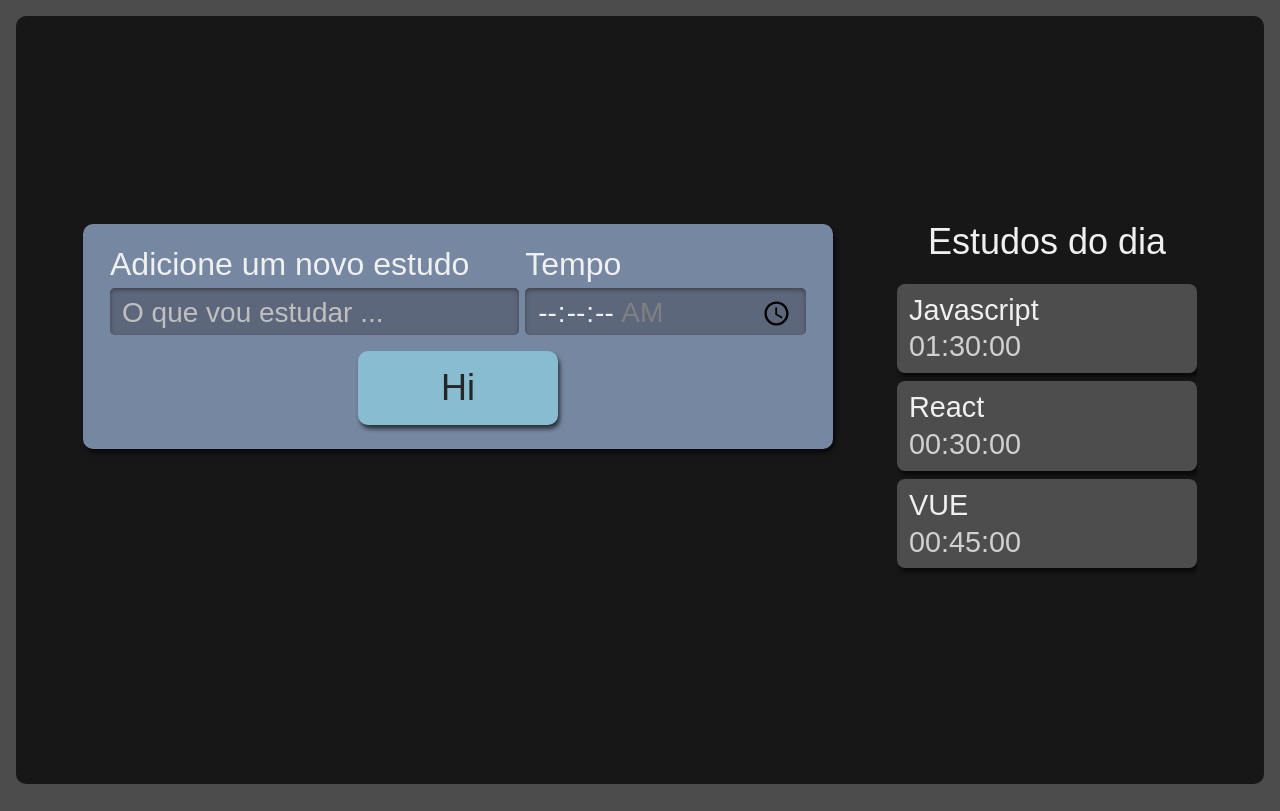
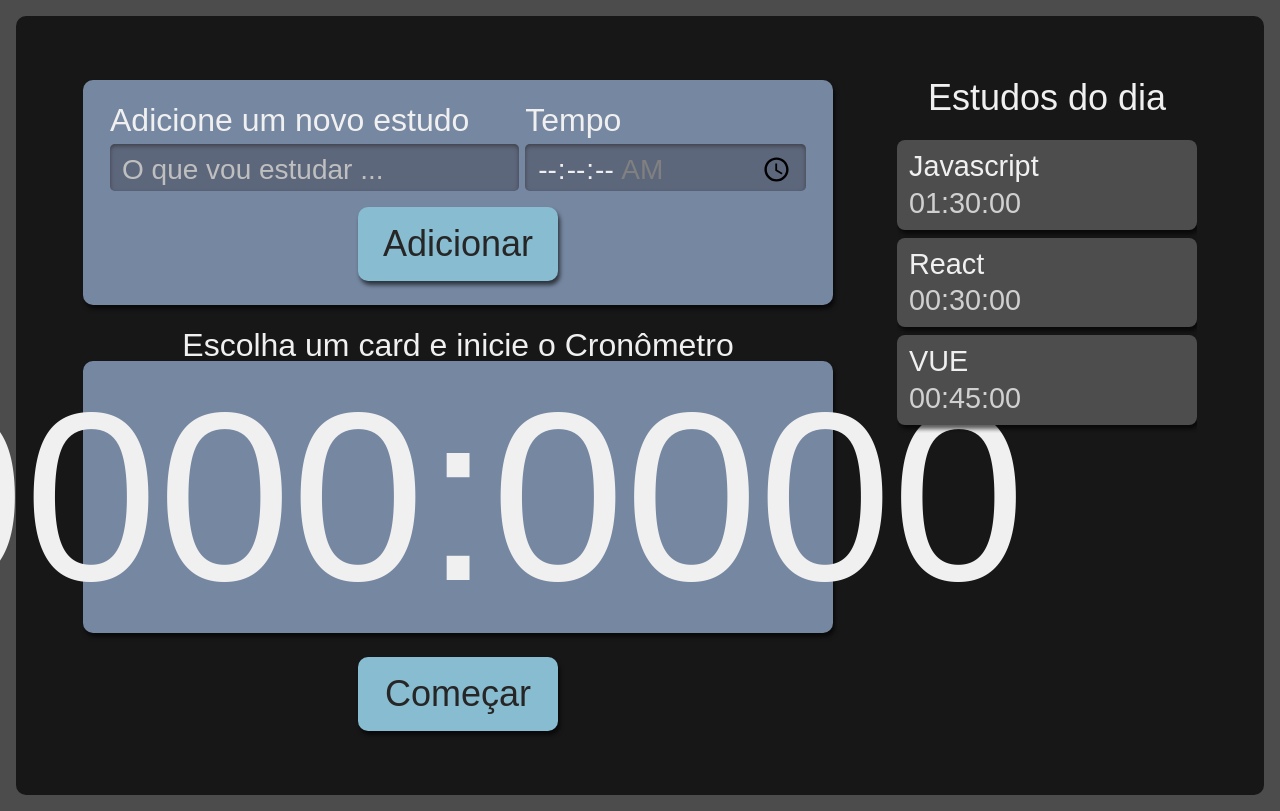
Before and after one commit to MoreiraRamires/rafa-studies, a React (Create React App) app: page / in a window 1280 px wide. Built offline with nearby package versions, Linux system fonts and the light colour scheme.

Commit message:
cronometro e relogio

```diff
--- /dev/null
+++ b/src/components/Cronometro/Cronometro.module.scss
@@ -0,0 +1,59 @@
+.cronometro {
+  display: flex;
+  flex-direction: column;
+  align-items: center;
+  grid-area: cronometro;
+
+  .relogioWrapper {
+    align-items: center;
+    background-color: #7687A1;
+    border-radius: 10px;
+    box-shadow: 2px 4px 4px #0000009F;
+    box-sizing: border-box;
+    display: flex;
+    font-size: 5rem;
+    justify-content: center;
+    margin-bottom: 24px;
+    padding: 16px 12px;
+    width: 100%;
+  }
+
+  .titulo {
+    font-size: 2rem;
+  }
+
+  button {
+    background-color: #88bcd1;
+    border-radius: 10px;
+    box-shadow: 2px 4px 4px #0000009F;
+    color: #272626;
+    cursor: pointer;
+    font-size: 1.25rem;
+    padding: 16px;
+    width: 150px;
+
+    &:active {
+      background-color: #7CA6B7;
+      box-shadow: 2px 2px 4px #0000009F inset;
+      cursor: auto;
+    }
+  }
+
+  @media screen and (min-width:1280px) {
+
+    .relogioWrapper{
+      font-size: 15rem;
+    }
+
+    p {
+      font-size: 2rem;
+    }
+
+    button {
+      grid-column-start: span 2;
+      justify-self: center;
+      width: 200px;
+      font-size: 2.25rem;
+    }
+  }
+}
--- /dev/null
+++ b/src/components/Cronometro/Relogio/Relogio.module.scss
@@ -0,0 +1,22 @@
+.relogioNumero {
+  background-color: #5D677C;
+  box-shadow: 2px 2px 4px #2B2B2B inset;
+  height: 3.6rem;
+  width: 3rem;
+  padding: 8px 4px;
+  border-radius: 10px;
+
+  @media screen and (min-width:1280px) {
+    height: 10.8rem;
+    width: 9rem;
+  }
+}
+
+.relogioDivisao {
+  height: 4.2rem;
+
+  @media screen and (min-width:1280px) {
+    height: 12.6rem;
+  }
+}
+Footer
--- /dev/null
+++ b/src/components/Cronometro/Relogio/index.tsx
@@ -0,0 +1,13 @@
+import style from "./Relogio.module.scss"
+
+export default function Relogio (){
+  return(
+    <>
+      <span>00</span>
+      <span>00</span>
+      <span>:</span>
+      <span>00</span>
+      <span>00</span>
+    </>
+  )
+}
--- /dev/null
+++ b/src/components/Cronometro/index.tsx
@@ -0,0 +1,14 @@
+import Botao from "../Botao"
+import style from "./Cronometro.module.scss"
+import  Relogio from "./Relogio"
+
+export default function Cronometro (){
+  return(
+    <div className={style.cronometro}>
+      <p className={style.titulo}>Escolha um card e inicie o Cronômetro</p>
+      <div className={style.relogioWrapper}>
+        <Relogio/>
+      </div>
+      <Botao>Começar</Botao>
+    </div>  )
+}
--- a/src/components/Formulario/index.tsx
+++ b/src/components/Formulario/index.tsx
@@ -15,7 +15,7 @@
             <input type="time" step="1" name="tempo" id="tempo" min="00:00:00" max="01:30:00" />
           </div>
             <Botao>
-            Hi
+            Adicionar
             </Botao>
       </form>
     )
--- /dev/null
+++ b/src/components/Lista/Item/index.tsx
@@ -0,0 +1,12 @@
+import style from '../Lista.module.scss'
+
+
+export default function ItemLista({tarefa,tempo}: {tarefa:string , tempo:string}){
+  return(
+
+    <li className={style.item} >
+      <h3>{tarefa}</h3>
+      <span>{tempo}</span>
+    </li>
+  )
+}
--- a/src/components/Lista/index.tsx
+++ b/src/components/Lista/index.tsx
@@ -1,6 +1,6 @@
 import React from "react";
 import style from './Lista.module.scss'
-import tarefas from './'
+import ItemLista from "./Item";
 
 function Lista(){
   const tarefas = [
@@ -22,11 +22,8 @@
     <aside className={style.listaTarefas}>
       <h2>Estudos do dia</h2>
       <ul>
-        {tarefas.map( (item,index) => (
-          <li key={index} className={style.item} >
-            <h3>{item.tarefa}</h3>
-            <span>{item.tempo}</span>
-          </li>
+        {tarefas.map( (atributos,index) => (
+         <ItemLista key={index} tarefa={atributos.tarefa} tempo={atributos.tempo}/>
         ))}
       </ul>
     </aside>
--- a/src/pages/App.tsx
+++ b/src/pages/App.tsx
@@ -1,4 +1,5 @@
 import React from 'react';
+import  Cronometro  from '../components/Cronometro';
 import Formulario from '../components/Formulario';
 import Lista from '../components/Lista';
 import style from './App.module.scss'
@@ -9,6 +10,7 @@
     <div className={style.AppStyle}>
       <Formulario/>
       <Lista/>
+      <Cronometro/>
     </div>
   );
 }
```
